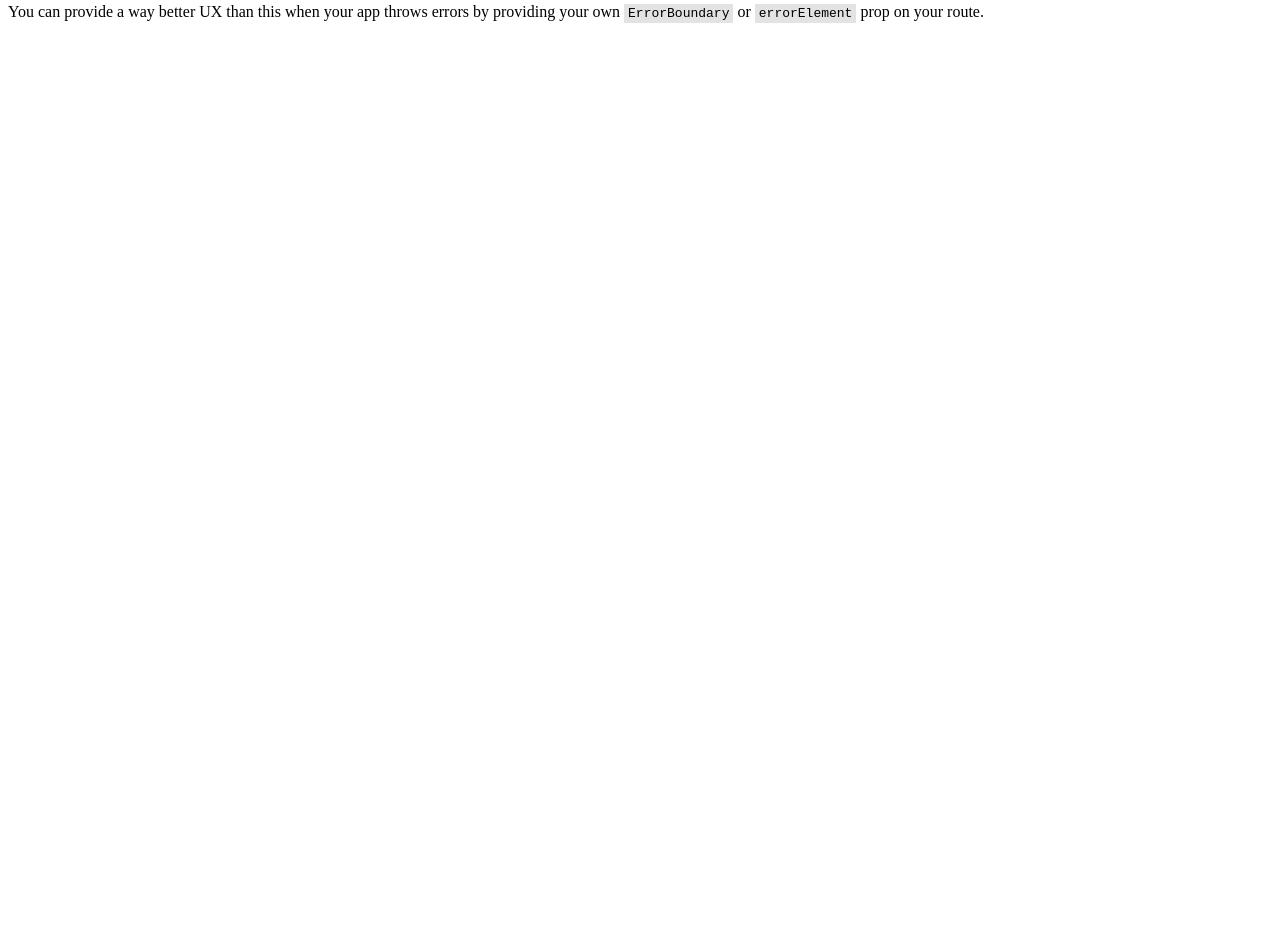
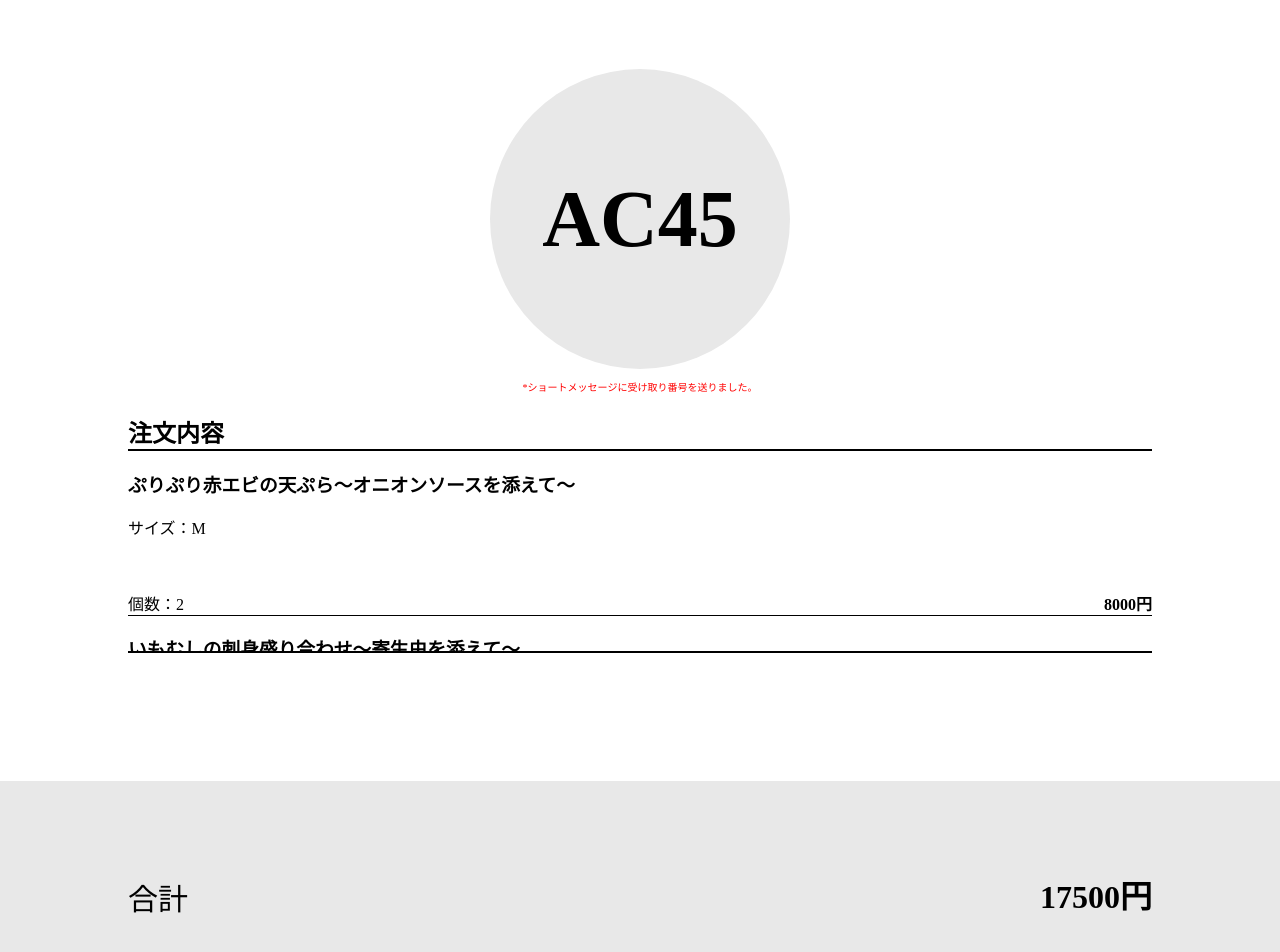
Before and after one commit to mobarisu/mobarisu, a React (Create React App) app in the folder web/react-app/: page /order_details in a window 1280 px wide. Before the commit this address had no page. Shown: the part 140-1092 px from the top of the page. Before the commit the page ends 800 px from the top, so only its background shows below. Built offline with nearby package versions, Linux system fonts and the light colour scheme.

Commit message:
order_details完成

```diff
--- a/web/react-app/src/AppRoutes.tsx
+++ b/web/react-app/src/AppRoutes.tsx
@@ -7,7 +7,7 @@ import Account from './components/account';
 // import FoodDetails from './components/food_details';
 import PersonalData from './components/personal_data';
 import FinalConfirmation from './components/final_confirmation';
-// import OrderDetails from './components/order_details';
+import OrderDetails from './components/order_details';
 import Faq from './components/faq';
 import UseTerms from './components/use_terms';
 import Confirmation from './components/confirmation';
@@ -33,7 +33,7 @@ export const router = createBrowserRouter([
   // { path: "/food_details", element: <FoodDetails /> },
   { path: "/personal_data", element: <PersonalData /> },
   { path: "/final_confirmation", element: <FinalConfirmation /> },
-  // { path: "/order_details", element: <OrderDetails /> },
+  { path: "/order_details", element: <OrderDetails /> },
   { path: "/Faq", element: <Faq /> },
   { path: "/use_terms", element: <UseTerms /> },
   { path: "/confirmation", element: <Confirmation /> },
--- /dev/null
+++ b/web/react-app/src/components/order_details.css
@@ -0,0 +1,74 @@
+.order_header{
+    margin: 0;
+    text-align: right;
+}
+.order_head{
+  background-color: #E8E8E8;
+}
+.order_number{
+    text-align: center;
+}
+.number1 {
+    margin: auto;
+    background-color: #E8E8E8;
+    border-radius: 50%;
+    width: 300px;
+    line-height: 300px;
+    font-size: 80px;
+    text-align: center;
+
+}
+
+.order_h1 {
+    text-align: center;
+    margin-top: 0;
+    margin-bottom: 10%;
+}
+.order_mess{
+  text-align: center;
+  font-size: 10px;
+  color: #f00;
+}
+.order_title{
+  margin-left: 10%;
+  margin-bottom: 0;
+}
+.order_border{
+  border: solid 1px;
+  margin: 0 10%;
+}
+.price{
+  display: flex;
+  justify-content:space-between;
+  padding: 5% 10%;
+  margin-top: 10%;
+}
+.order_price_title{
+  font-size: 30px;
+}
+.order_price{
+  font-size: 32px;
+}
+.order_menu_price{
+  display: flex;
+  justify-content: space-between;
+  margin-top: 5%;
+  border-bottom: solid 1px;
+}
+.order_p{
+  margin: 0;
+}
+.order_h4{
+  margin: 0;
+}
+.order_menu {
+  height: 200px;
+  overflow: auto;
+  margin: 0 10%;
+}
+.order_footer{
+  background-color: #E8E8E8;
+}
+body{
+  margin: 0;
+}
--- /dev/null
+++ b/web/react-app/src/components/order_details.tsx
@@ -0,0 +1,100 @@
+import React from 'react';
+import { useNavigate } from "react-router-dom";
+import './order_details.css';
+
+const OrderDetails: React.FC = () => {
+  const navigate = useNavigate();
+  const ShopNumber = "AC";
+  const Order = "45";
+  let totalPrice = 0;
+
+  const order_menu = [
+    {
+      MenuName: "ぷりぷり赤エビの天ぷら～オニオンソースを添えて～",
+      op: "M",
+      count: 2,
+      MenuPrice: 4000,
+      SubTotal: 0
+    },
+    {
+      MenuName: "いもむしの刺身盛り合わせ～寄生虫を添えて～",
+      op: "L",
+      count: 1,
+      MenuPrice: 5000,
+      SubTotal: 0
+    },
+    {
+      MenuName: "サラダ",
+      op: "S",
+      count: 3,
+      MenuPrice: 1500,
+      SubTotal: 0
+    }
+  ];
+
+  const calculateTotalPrice = () => {
+    let total = 0;
+    order_menu.forEach((item) => {
+      total += item.SubTotal;
+    });
+    return total;
+  };
+
+  const renderOrderMenu = () => {
+    return order_menu.map((item, index) => {
+      const subtotal = item.MenuPrice * item.count;
+      item.SubTotal = subtotal;
+      totalPrice += subtotal;
+
+      return (
+        <div className="order_menu_list" key={index}>
+          <h3 className="order_menu_name">{item.MenuName}</h3>
+          <div className="order_menu_op">
+            <p className="order_p">サイズ：{item.op}</p>
+          </div>
+          <div className="order_menu_price">
+            <p className="order_p">個数：{item.count}</p>
+            <h4 className="order_h4">{subtotal}円</h4>
+          </div>
+        </div>
+      );
+    });
+  };
+
+  return (
+    <>
+      <head>
+        <meta charSet="UTF-8" />
+        <meta httpEquiv="X-UA-Compatible" content="IE=edge" />
+        <meta name="viewport" content="width=device-width, initial-scale=1.0" />
+        <title>注文完了</title>
+      </head>
+      <body className="order_body">
+        <div className="order_head">
+          <header className="order_header">✕</header>
+          <h1 className="order_h1">注文完了しました</h1>
+        </div>
+        <div className="order_number">
+          <h2 className="number1">{ShopNumber + Order}</h2>
+        </div>
+        <div className="order_mess">
+          <p>*ショートメッセージに受け取り番号を送りました。</p>
+        </div>
+        <div className="order">
+          <h2 className="order_title">注文内容</h2>
+          <div className="order_border"></div>
+          <div className="order_menu">{renderOrderMenu()}</div>
+          <div className="order_border"></div>
+        </div>
+      </body>
+      <footer className="order_footer">
+        <div className="price">
+          <p className="order_price_title">合計</p>
+          <h2 className="order_price">{calculateTotalPrice()}円</h2>
+        </div>
+      </footer>
+    </>
+  );
+};
+
+export default OrderDetails;
--- a/web/react-app/src/components/store_data_change.tsx
+++ b/web/react-app/src/components/store_data_change.tsx
@@ -3,12 +3,12 @@ import './css/App.css';
 
 function StoreDataChange() {
 
-  const backPage = () =>{
-    var btn = document.getElementById("bt_back");
-    btn?.addEventListener('click',function(){
-      history.back();
-    });
-  }
+  // const backPage = () =>{
+  //   var btn = document.getElementById("bt_back");
+  //   btn?.addEventListener('click',function(){
+  //     history.back();
+  //   });
+  // }
 
 
   return (
@@ -42,7 +42,7 @@ function StoreDataChange() {
             <textarea id="Introduction"/>
           </div>
           <div className='btn_div'>
-            <input type="submit" id="bt_back" onClick={backPage} value={"変更"}/>
+            {/* <input type="submit" id="bt_back" onClick={backPage} value={"変更"}/> */}
           </div>
         </form>
       </main>
```
